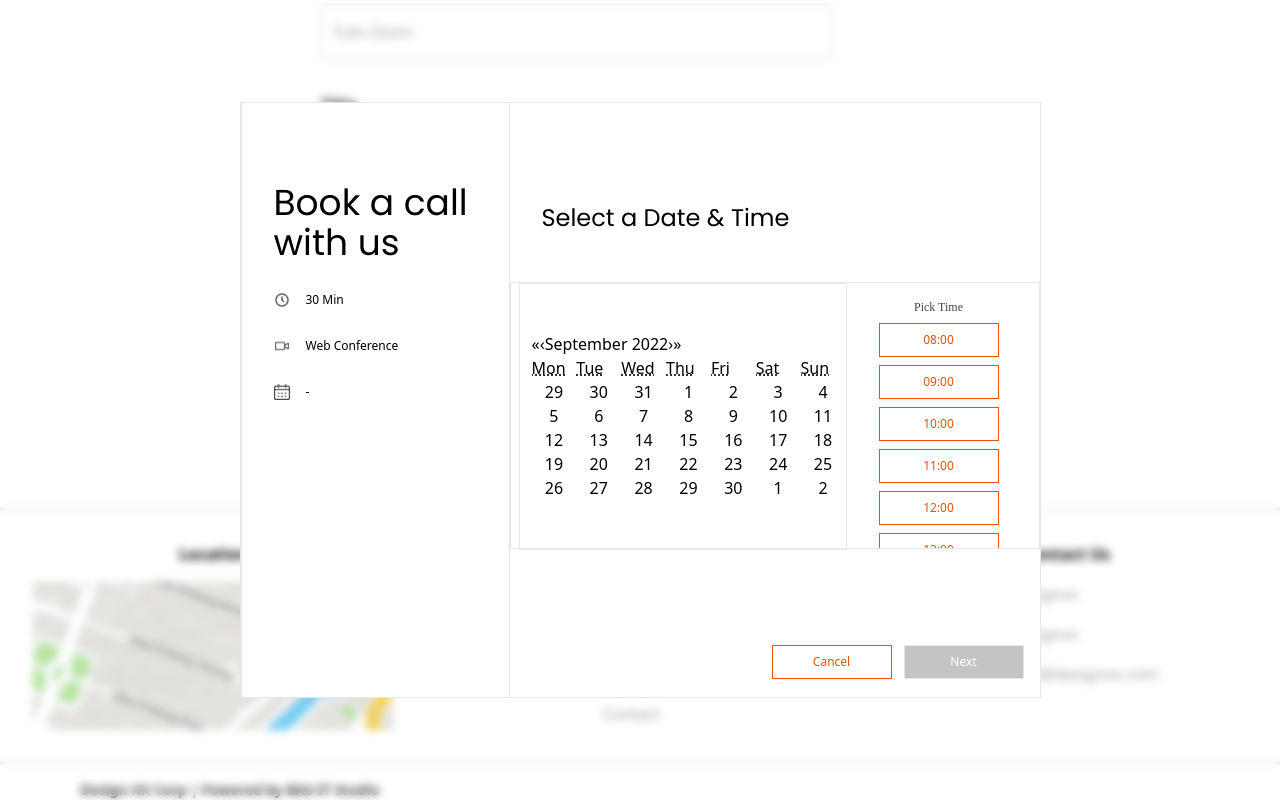
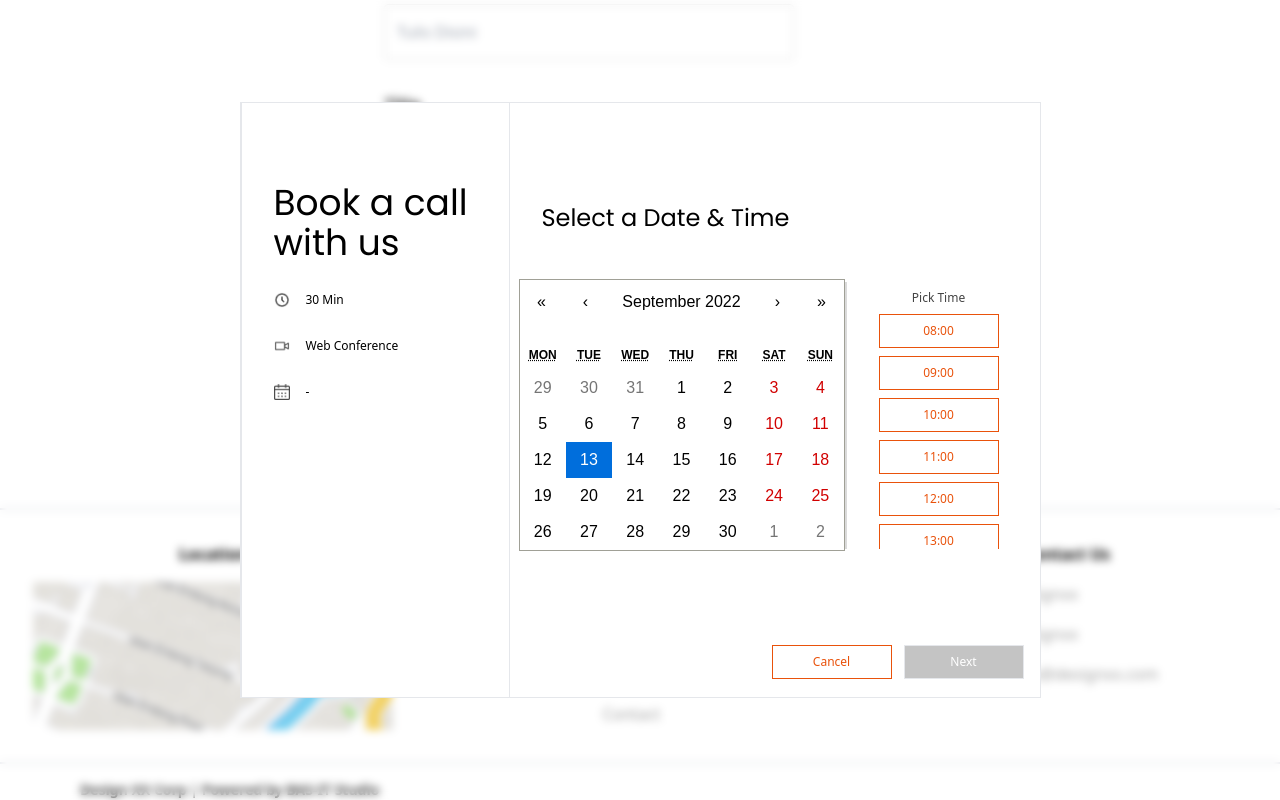
Before and after one commit to adityailhamss/designxx, a React (Create React App) app: page /stepthree in a window 1280 px wide. Both pictures are taken after a click on the button "NEXT". Shown: the part 462-1262 px from the top of the page. Built offline with nearby package versions, Linux system fonts and the light colour scheme.

Commit message:
PopupPage&Calendar

```diff
--- a/src/component/CalendarPopup.js
+++ b/src/component/CalendarPopup.js
@@ -1,5 +1,6 @@
 import React, {useState} from 'react';
 import Calendar from 'react-calendar';
+import 'react-calendar/dist/Calendar.css';
 import "@fontsource/poppins";
 import "@fontsource/dm-sans";
 import "@fontsource/open-sans";
@@ -35,40 +36,42 @@ function CalendarPopup({visible, onClose}) {
             </div>
             <div className='flex flex-col w-[530px] justify-center lg:justify-items-start'>
               <p className='text-2xl pl-8 pt-8 lg:pt-24 pb-12 font-[Poppins]'>Select a Date & Time</p>
-              <div className='flex flex-row border w-[530px] h-[267px] justify-center'>
-                  <div className='flex flex-row pl-3 border w-[328px] h-[267px] items-center justify-center'>
+              <div className='flex flex-row border-none w-[530px] h-[267px] justify-center'>
+                  <div className='flex flex-row border-none w-[328px] h-[267px] items-center justify-center'>
                   <Calendar onChange={onChange} value={value} />
+                  <div className='flex flex-row border border-[#DADADA] w-[0px] h-[267px] my-6'>
+        </div>
                   </div>
                   <div className='flex flex-col px-8 overflow-auto gap-2'>
-                      <div className='pt-4'>
-                          <p className='font-[opens-sans] text-[#444444] text-xs text-center'>Pick Time</p>
+                      <div className='pt-2'>
+                          <p className='font-[Opens_Sans] font-normal text-[#444444] text-xs text-center'>Pick Time</p>
                       </div>
                       <div className='border border-[#E9520B] w-[120px] h-[34px] px-10 items-center'>
-                          <p className='text-center pt-2 pb-2 text-[#E9520B] text-xs'>08:00</p>
+                          <p className='font-[Opens_Sans] text-center pt-2 pb-2 text-[#E9520B] text-xs'>08:00</p>
                       </div>
                       <div className='border border-[#E9520B] w-[120px] h-[34px] px-10 items-center'>
-                          <p className='text-center pt-2 pb-2 text-[#E9520B] text-xs'>09:00</p>
+                          <p className='font-[Opens_Sans] text-center pt-2 pb-2 text-[#E9520B] text-xs'>09:00</p>
                       </div>
                       <div className='border border-[#E9520B] w-[120px] h-[34px] px-10 items-center'>
-                          <p className='text-center pt-2 pb-2 text-[#E9520B] text-xs'>10:00</p>
+                          <p className='font-[Opens_Sans] text-center pt-2 pb-2 text-[#E9520B] text-xs'>10:00</p>
                       </div>
                       <div className='border border-[#E9520B] w-[120px] h-[34px] px-10 items-center'>
-                          <p className='text-center pt-2 pb-2 text-[#E9520B] text-xs'>11:00</p>
+                          <p className='font-[Opens_Sans] text-center pt-2 pb-2 text-[#E9520B] text-xs'>11:00</p>
                       </div>
                       <div className='border border-[#E9520B] w-[120px] h-[34px] px-10 items-center'>
-                          <p className='text-center pt-2 pb-2 text-[#E9520B] text-xs'>12:00</p>
+                          <p className='font-[Opens_Sans] text-center pt-2 pb-2 text-[#E9520B] text-xs'>12:00</p>
                       </div>
                       <div className='border border-[#E9520B] w-[120px] h-[34px] px-10 items-center'>
-                          <p className='text-center pt-2 pb-2 text-[#E9520B] text-xs'>13:00</p>
+                          <p className='font-[Opens_Sans] text-center pt-2 pb-2 text-[#E9520B] text-xs'>13:00</p>
                       </div>
                       <div className='border border-[#E9520B] w-[120px] h-[34px] px-10 items-center'>
-                          <p className='text-center pt-2 pb-2 text-[#E9520B] text-xs'>14:00</p>
+                          <p className='font-[Opens_Sans] text-center pt-2 pb-2 text-[#E9520B] text-xs'>14:00</p>
                       </div>
                       <div className='border border-[#E9520B] w-[120px] h-[34px] px-10 items-center'>
-                          <p className='text-center pt-2 pb-2 text-[#E9520B] text-xs'>15:00</p>
+                          <p className='font-[Opens_Sans] text-center pt-2 pb-2 text-[#E9520B] text-xs'>15:00</p>
                       </div>
                       <div className='border border-[#E9520B] w-[120px] h-[34px] px-10 items-center'>
-                          <p className='text-center pt-2 pb-2 text-[#E9520B] text-xs'>16:00</p>
+                          <p className='font-[Opens_Sans] text-center pt-2 pb-2 text-[#E9520B] text-xs'>16:00</p>
                       </div>
                   </div>
               </div>
--- a/src/component/StepThree.js
+++ b/src/component/StepThree.js
@@ -17,7 +17,7 @@ function StepThree() {
 
     const handleOnClose = () => setShowMyModal(false)
   return (
-    <div className="md:px-80 py-20 flex flex-col gap-10 lg:gap-10">
+    <div className="md:px-96 py-20 flex flex-col gap-10 lg:gap-10">
       <div className='flex flex-row'>
         <div className='rounded-full border border-[#E9520B] w-[50px] h-[50px]'>
           <p className='py-2 text-center text-2xl text-[#E9520B] font-[dm-sans]'>1</p>
```
